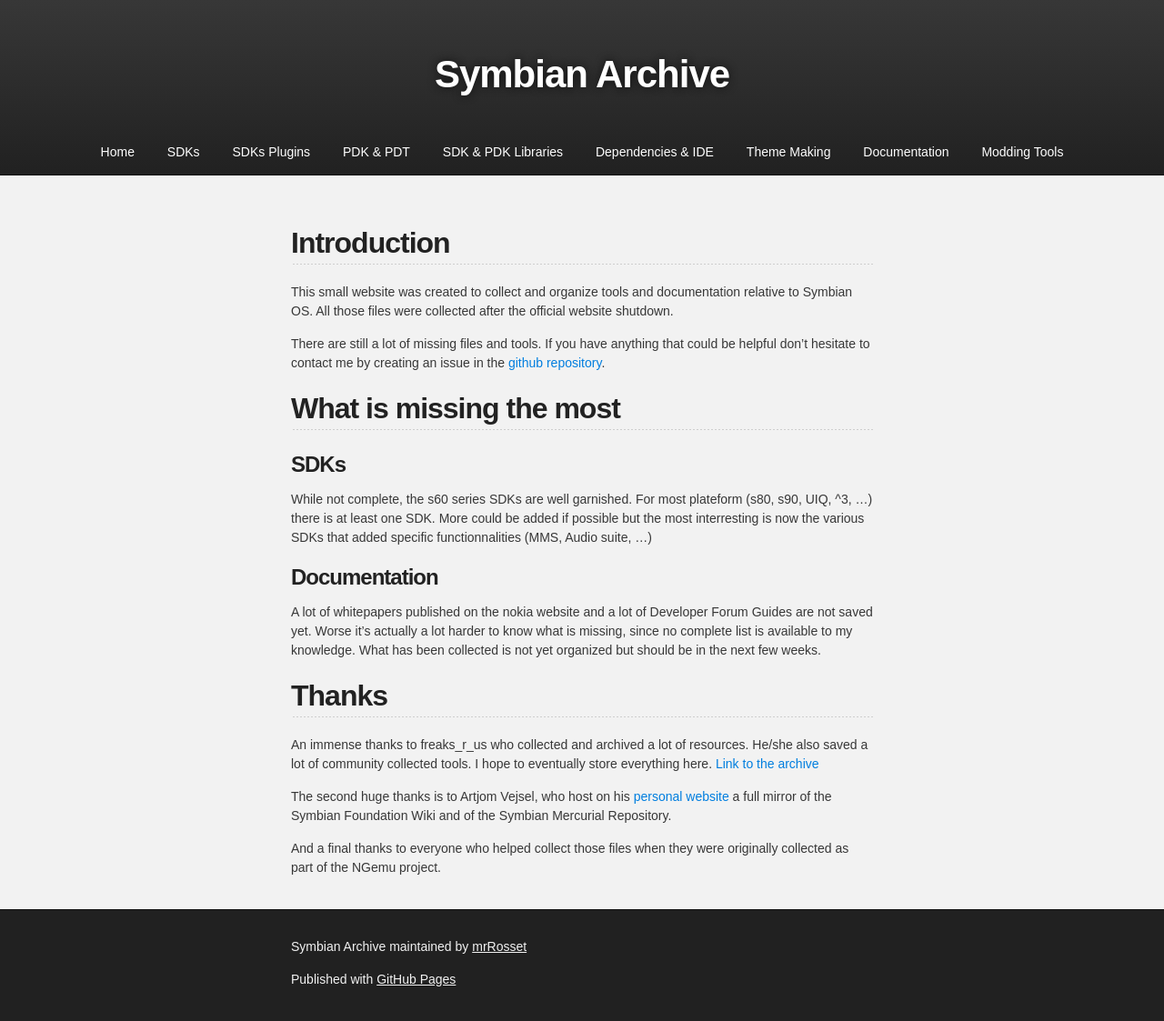
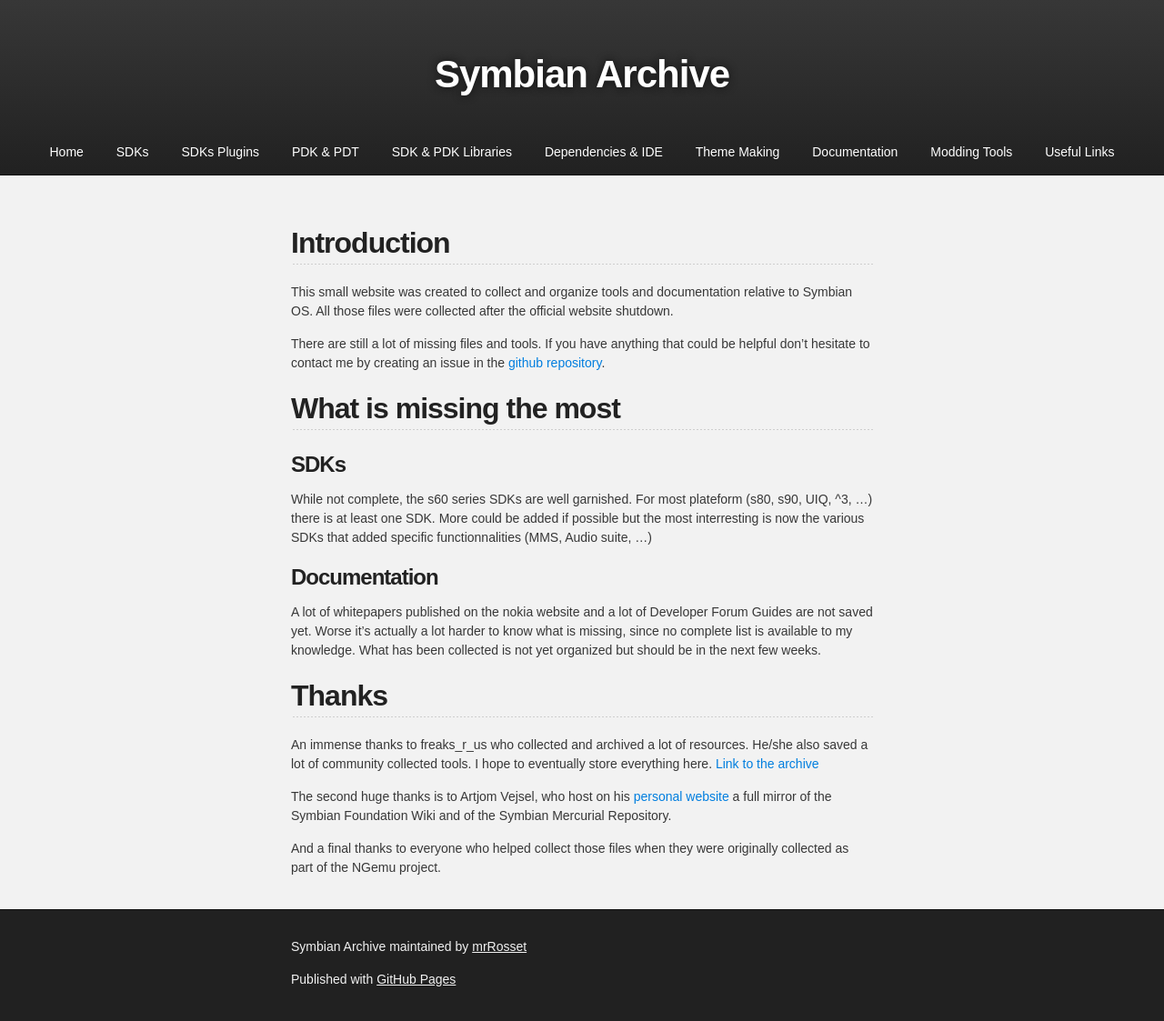
Before and after one commit to mrRosset/Symbian-Archive, a Jekyll site: the page built from index.md, in a window 1280 px wide. Shown: the whole page at 91% size. Built offline with Jekyll 4.4.1, drawn with Linux system fonts in a browser that asks for light colours; our own code applies the rules of GitHub Pages for plain Markdown files; the repository's description, which GitHub fills in, is left out.

Commit message:
add links to menu

```diff
--- a/_layouts/default.html
+++ b/_layouts/default.html
@@ -49,6 +49,7 @@
 			<li><a href="Themes.html">Theme Making</a></li>
 			<li><a href="Documentation.html">Documentation</a></li>
 			<li><a href="Tools.html">Modding Tools</a></li>
+			<li><a href="Links.html">Useful Links</a></li>
 		  </ul>
         </header>
     </div>
```
